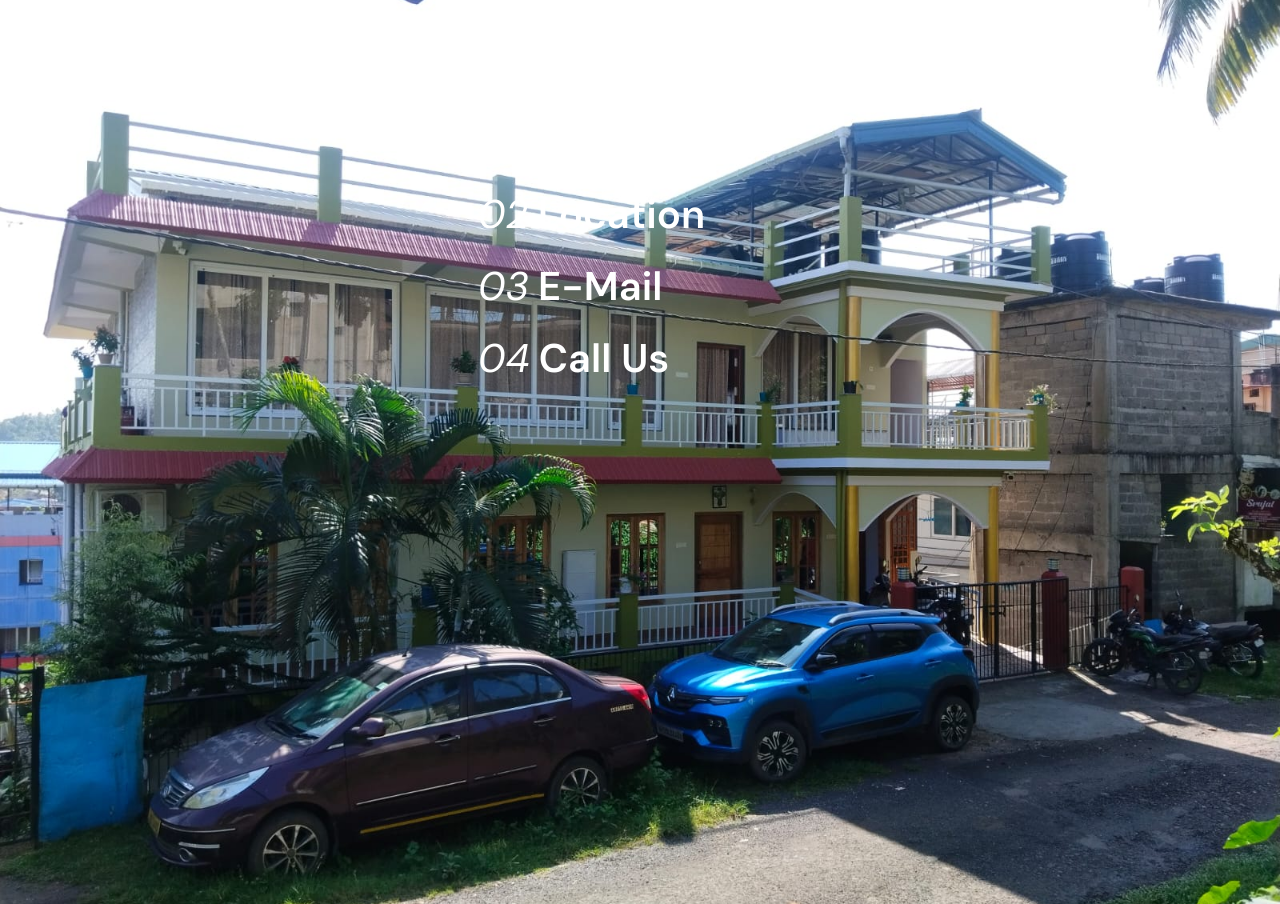
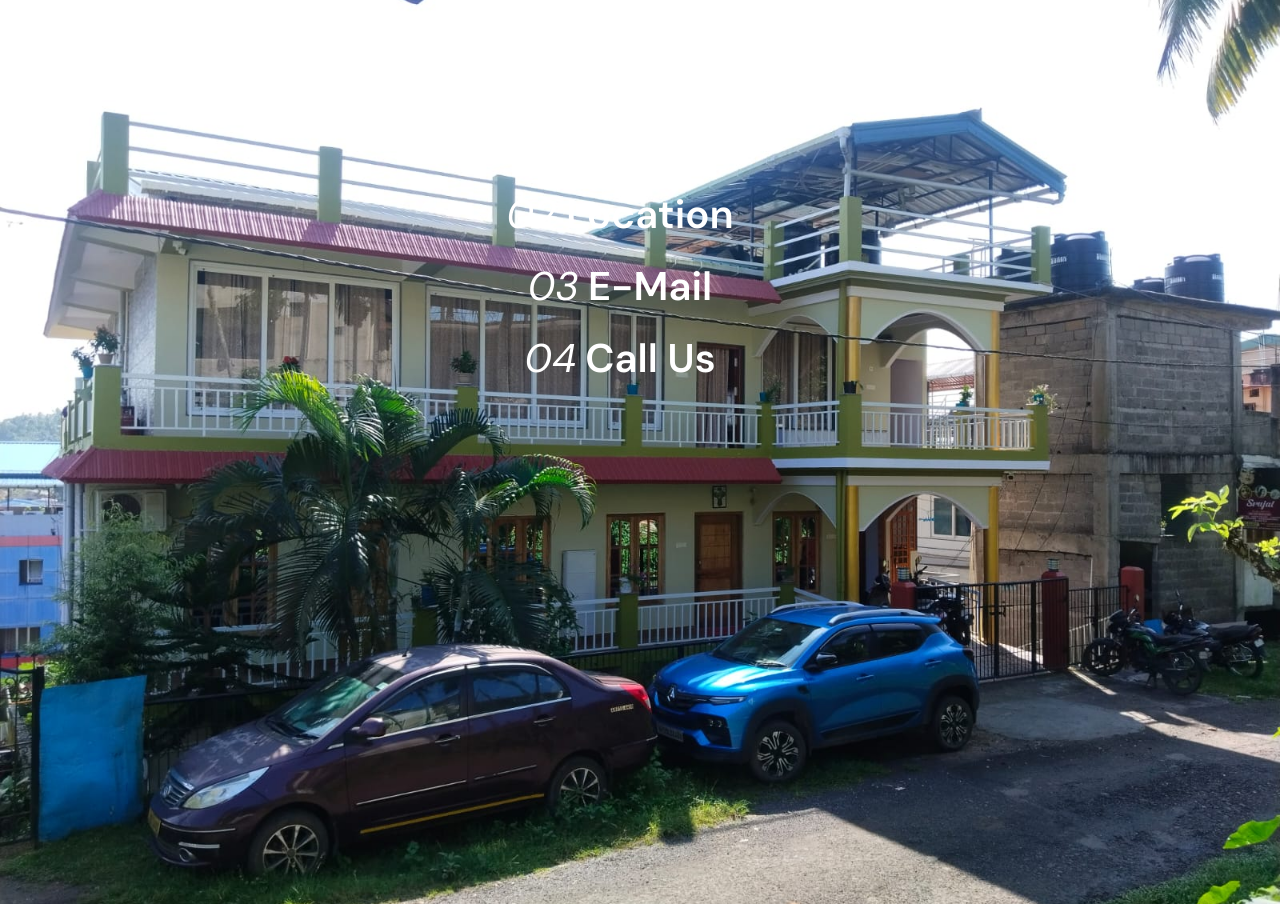
Before and after one commit to abchomestay/abchomestay.github.io, a plain HTML site: page index.html in a window 1280 px wide. Drawn offline with Linux system fonts and the light colour scheme.

Commit message:
Update index.html

```diff
--- a/index.html
+++ b/index.html
@@ -22,6 +22,8 @@
             --text: #fff;
             margin: 12vh auto;
             width: fit-content;
+            justify-content: center; /* Vertically center */
+            align-items: center;
         }
         nav a {
             display: inline-flex;
```
